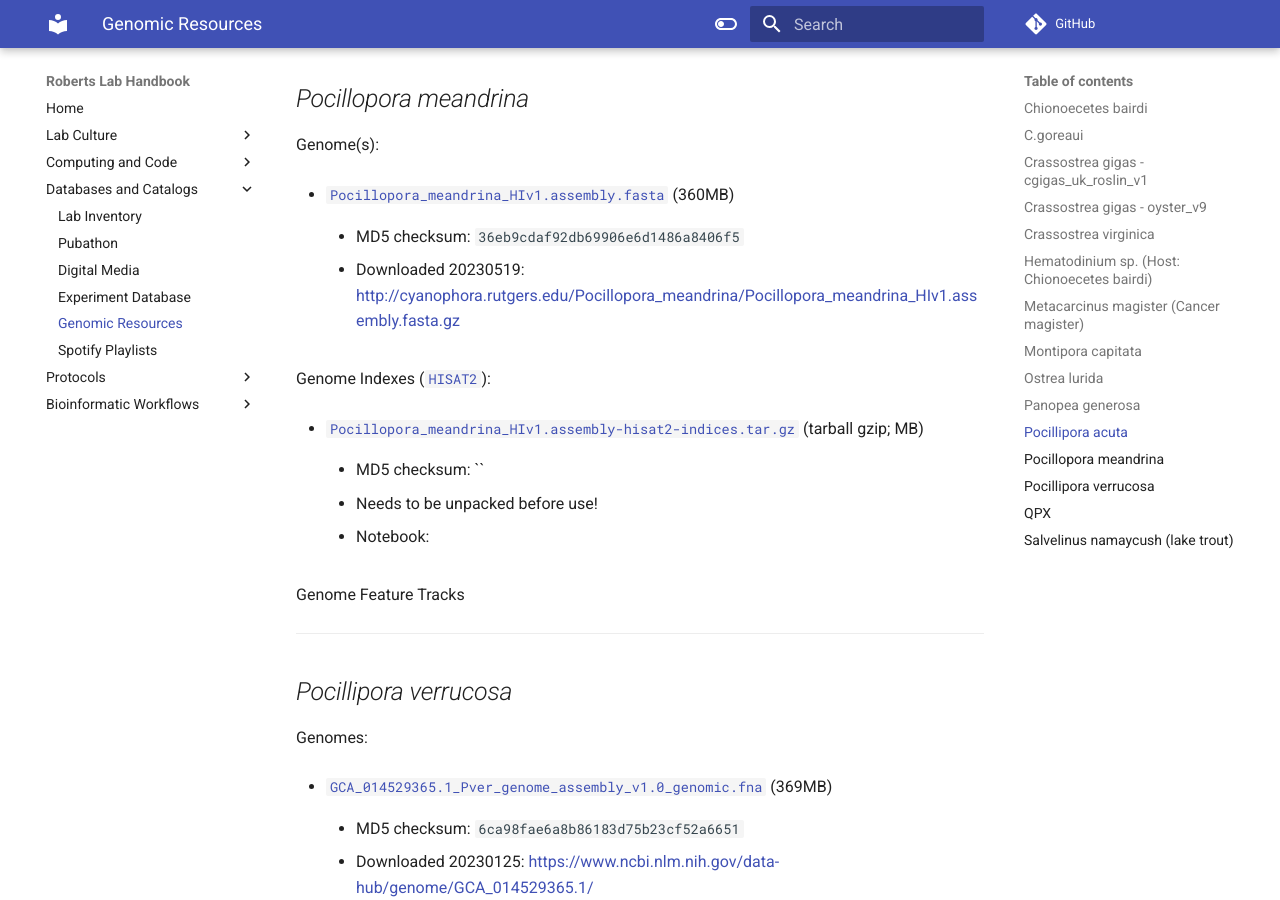
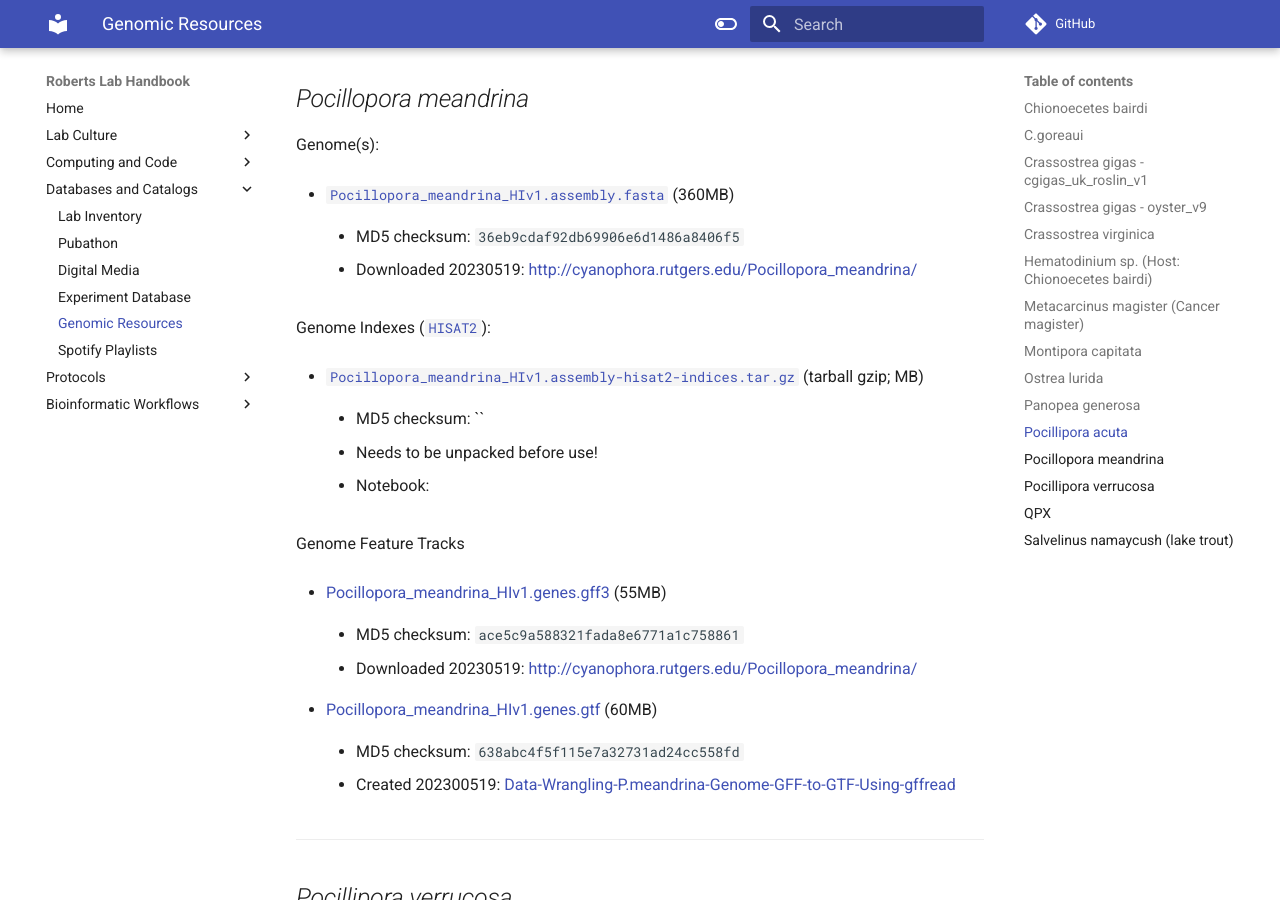
Before and after one commit to RobertsLab/resources, an MkDocs documentation site: the page built from docs/Genomic-Resources.md, in a window 1280 px wide and 900 px high, scrolled down 19825 px. Built offline with MkDocs 1.6.1 and Material for MkDocs 9.7.7, drawn with Linux system fonts in a browser that asks for light colours; comment, search, counter and statistics services are not loaded.

Commit message:
add P.meandrina gff/gtf

```diff
--- a/docs/Genomic-Resources.md
+++ b/docs/Genomic-Resources.md
@@ -783,7 +783,7 @@ Genome(s):
 
     -   MD5 checksum: `36eb9cdaf92db69906e6d1486a8406f5`
 
-    -   Downloaded 20230519: <http://cyanophora.rutgers.edu/Pocillopora_meandrina/Pocillopora_meandrina_HIv1.assembly.fasta.gz>
+    -   Downloaded 20230519: <http://cyanophora.rutgers.edu/Pocillopora_meandrina/>
 
 Genome Indexes ([`HISAT2`](https://daehwankimlab.github.io/hisat2/)):
 
@@ -796,6 +796,18 @@ Genome Indexes ([`HISAT2`](https://daehwankimlab.github.io/hisat2/)):
     -   Notebook: []()
 
 Genome Feature Tracks
+
+- [Pocillopora_meandrina_HIv1.genes.gff3](https://owl.fish.washington.edu/halfshell/genomic-databank/Pocillopora_meandrina_HIv1.genes.gff3) (55MB)
+
+    - MD5 checksum: `ace5c9a588321fada8e6771a1c758861`
+
+    - Downloaded 20230519: <http://cyanophora.rutgers.edu/Pocillopora_meandrina/>
+
+- [Pocillopora_meandrina_HIv1.genes.gtf](https://gannet.fish.washington.edu/Atumefaciens/20230519-pmea-gff_to_gtf/Pocillopora_meandrina_HIv1.genes.gtf) (60MB)
+
+    - MD5 checksum: `638abc4f5f115e7a32731ad24cc558fd`
+
+    - Created 202300519: [Data-Wrangling-P.meandrina-Genome-GFF-to-GTF-Using-gffread](https://robertslab.github.io/sams-notebook/2023/05/19/Data-Wrangling-P.meandrina-Genome-GFF-to-GTF-Using-gffread.html)
 
 ---
 
```
